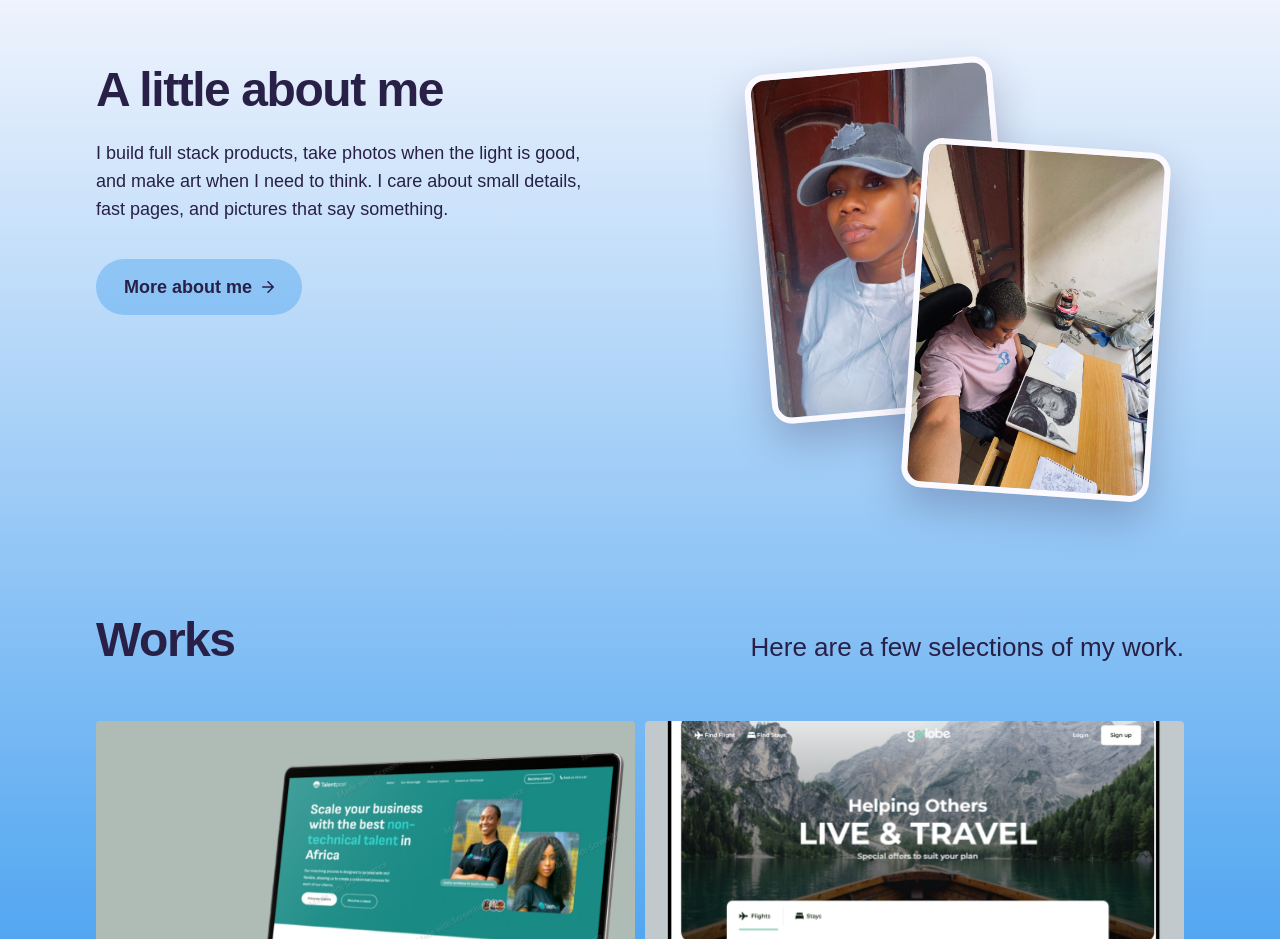
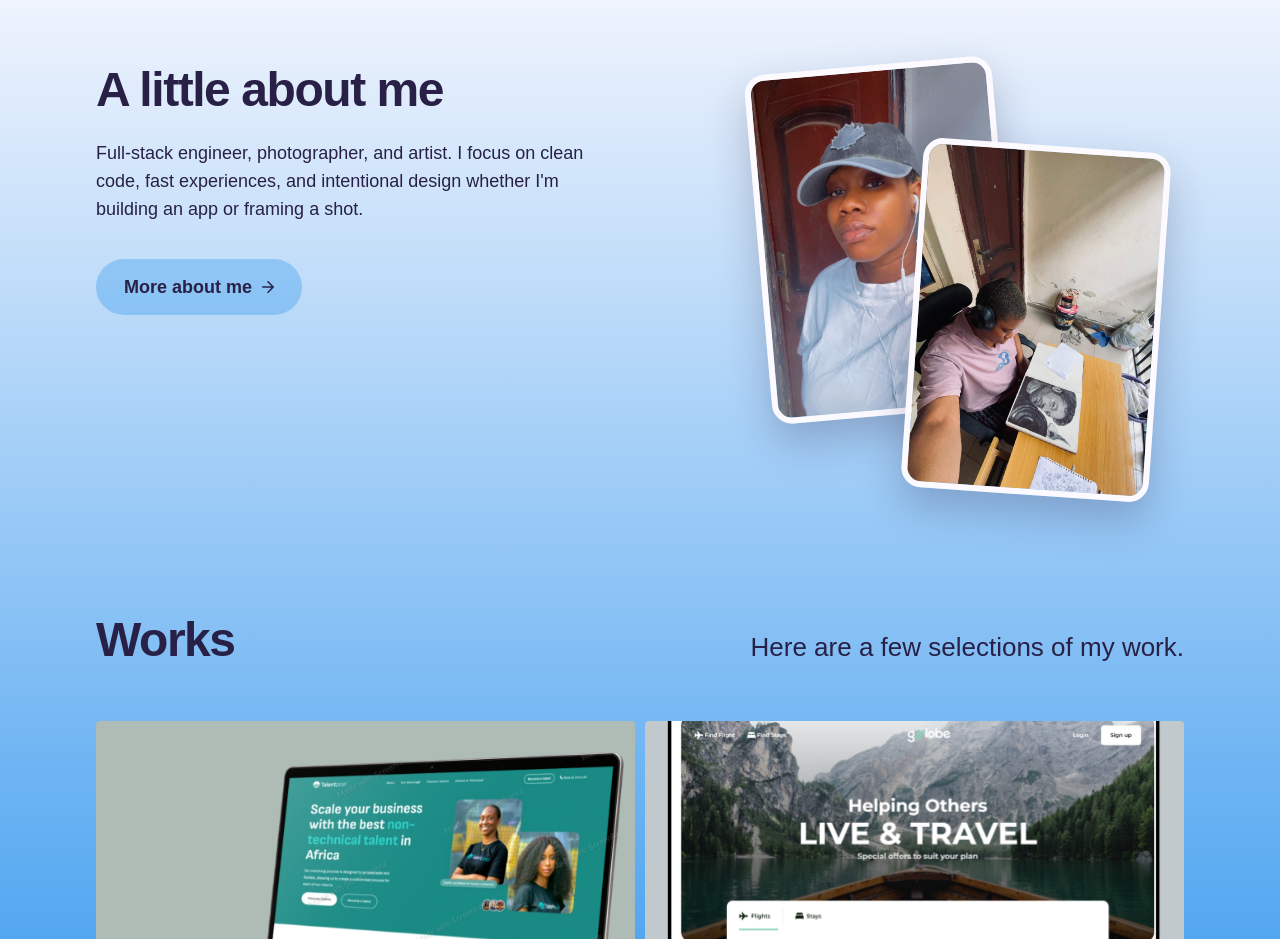
Before and after one commit to AnitaIkediashi/portfolio_v3, a React (Vite) app: page / in a window 1280 px wide. Shown: the part 800-1739 px from the top of the page. Built offline with nearby package versions, Linux system fonts and the light colour scheme; a web font is replaced by a local one.

Commit message:
made changes to the summary

```diff
--- a/src/components/home.tsx
+++ b/src/components/home.tsx
@@ -75,9 +75,9 @@ export const Home = () => {
               A little about me
             </h2>
             <p className="text-pretty max-w-140 mb-9 lg:text-lg text-[15px]">
-              I build full stack products, take photos when the light is good,
-              and make art when I need to think. I care about small details,
-              fast pages, and pictures that say something.
+              Full-stack engineer, photographer, and artist. I focus on clean
+              code, fast experiences, and intentional design whether I'm
+              building an app or framing a shot.
             </p>
             <Button
               label="More about me"
```
